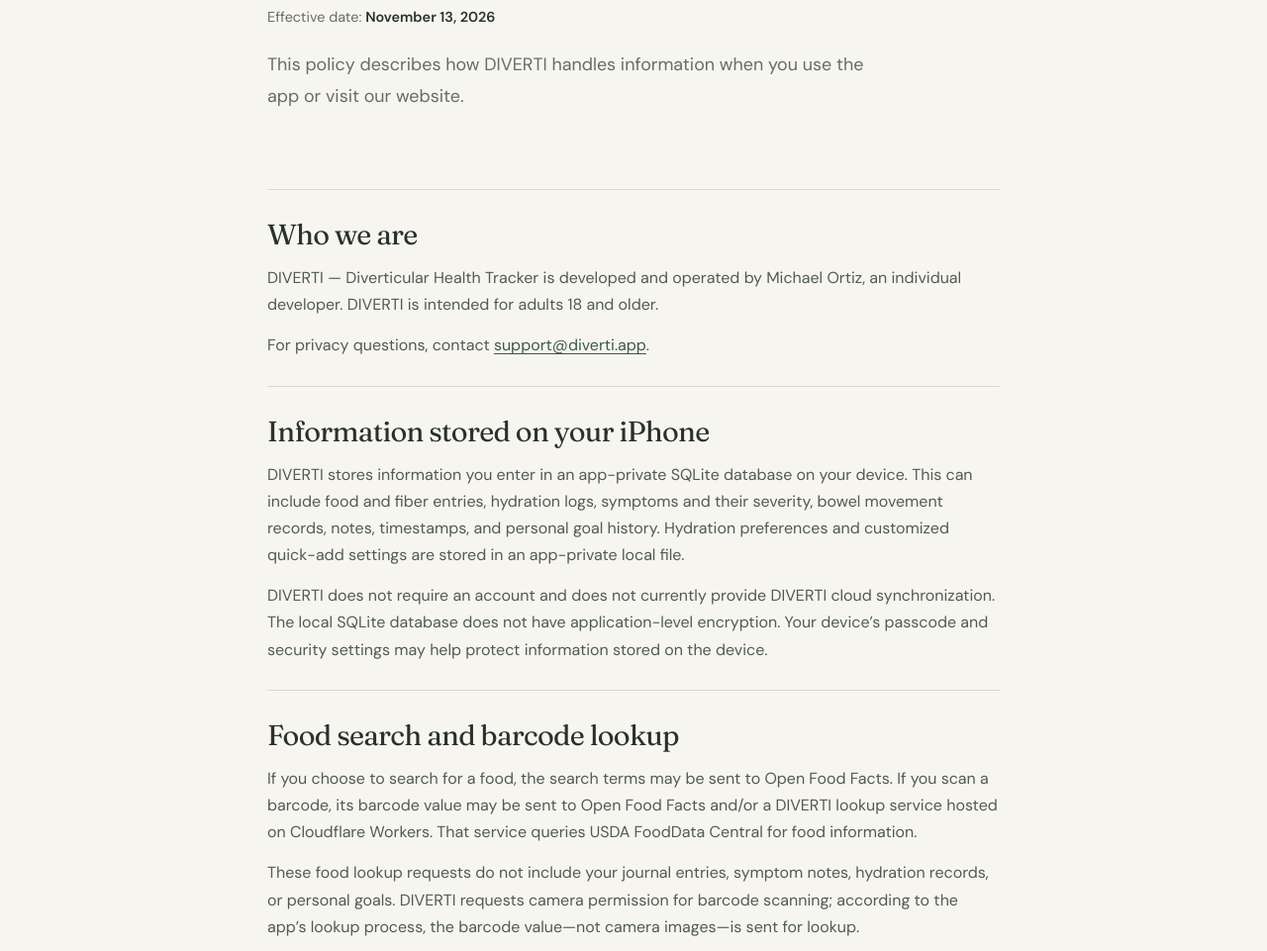
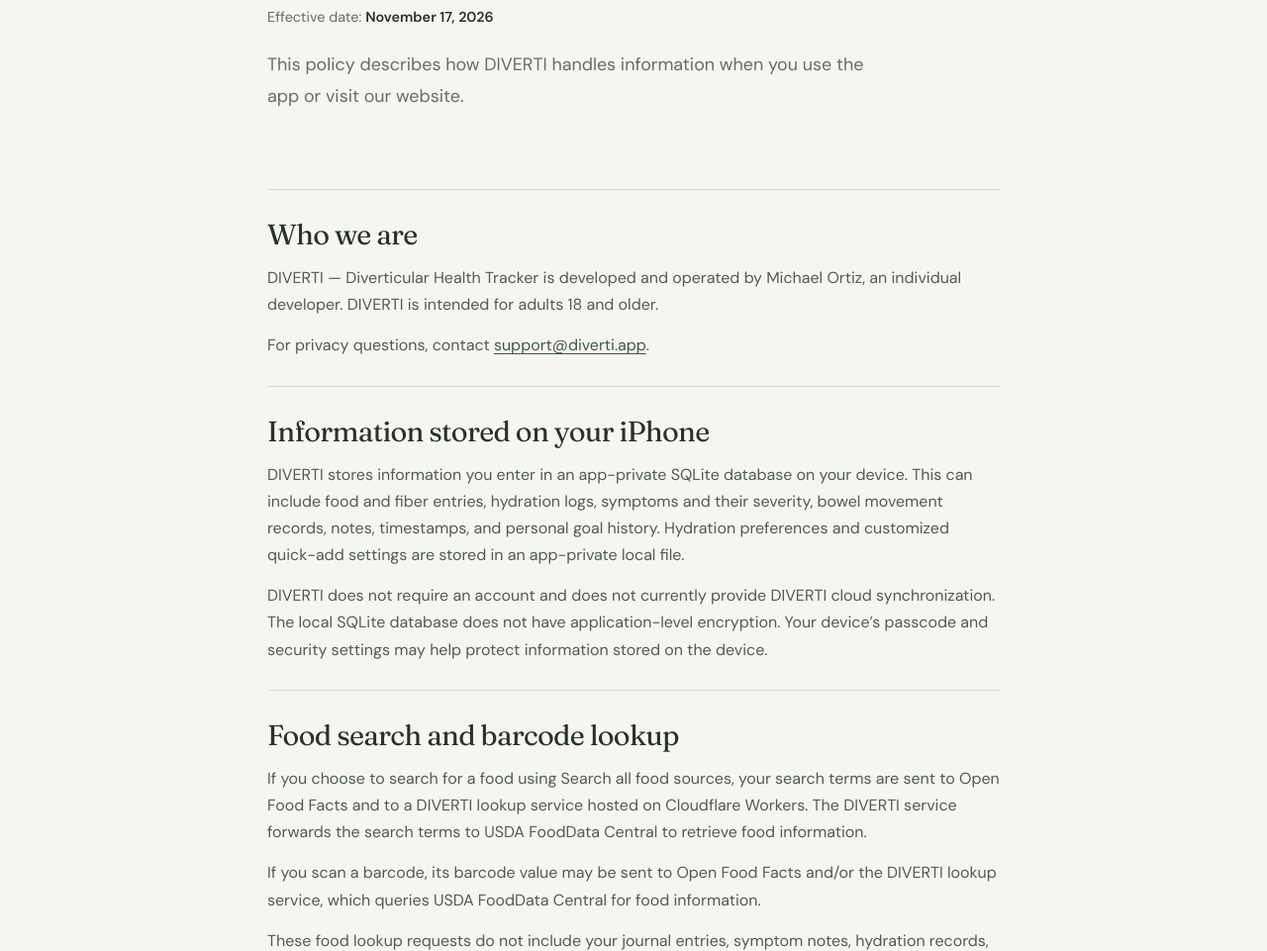
Before and after one commit to migs-o/diverti-website, an Astro site: page /privacy in a window 1280 px wide. Shown: the part 333-1294 px from the top of the page at 99% size. Built offline with nearby package versions, Linux system fonts and the light colour scheme; Astro itself is replaced by a stand-in of ours.

Commit message:
content: update privacy policy for unified food search

```diff
--- a/src/pages/privacy.astro
+++ b/src/pages/privacy.astro
@@ -9,7 +9,7 @@ import PageLayout from '../layouts/PageLayout.astro';
     <header class="page-heading">
       <p class="eyebrow">Your information, explained</p>
       <h1>Privacy <em>Policy</em></h1>
-      <p class="effective">Effective date: <strong>November 13, 2026</strong></p>
+      <p class="effective">Effective date: <strong>November 17, 2026</strong></p>
       <p class="lede">This policy describes how DIVERTI handles information when you use the app or visit our website.</p>
     </header>
 
@@ -28,7 +28,8 @@ import PageLayout from '../layouts/PageLayout.astro';
 
       <section>
         <h2>Food search and barcode lookup</h2>
-        <p>If you choose to search for a food, the search terms may be sent to Open Food Facts. If you scan a barcode, its barcode value may be sent to Open Food Facts and/or a DIVERTI lookup service hosted on Cloudflare Workers. That service queries USDA FoodData Central for food information.</p>
+        <p>If you choose to search for a food using Search all food sources, your search terms are sent to Open Food Facts and to a DIVERTI lookup service hosted on Cloudflare Workers. The DIVERTI service forwards the search terms to USDA FoodData Central to retrieve food information.</p>
+        <p>If you scan a barcode, its barcode value may be sent to Open Food Facts and/or the DIVERTI lookup service, which queries USDA FoodData Central for food information.</p>
         <p>These food lookup requests do not include your journal entries, symptom notes, hydration records, or personal goals. DIVERTI requests camera permission for barcode scanning; according to the app’s lookup process, the barcode value—not camera images—is sent for lookup.</p>
         <p>To enforce limits on the USDA lookup service, the active DIVERTI Cloudflare Worker hashes the connecting IP address directly with unsalted SHA-256 and uses that hash as a rate-limiting identifier. Rate-limit records include request timestamps and use a 60-second window; the Worker allows up to 10 requests per IP in that window. The Worker also limits upstream requests to 500 per 24-hour window, and upstream request records include timestamps and use a 24-hour window. Hashing does not make the IP identifier anonymous or guarantee that it cannot be associated with a connection.</p>
         <p>Expired rate-limit and upstream request records are removed through cleanup operations, but removal is not guaranteed at an exact time. Cloudflare Workers Logs are disabled for this Worker. This does not mean Cloudflare performs no infrastructure-level processing or logging: Cloudflare may still process connection metadata, such as IP addresses, at the infrastructure level. Open Food Facts, USDA, Cloudflare, and other service providers may handle or retain technical request information under their own practices and policies.</p>
```
